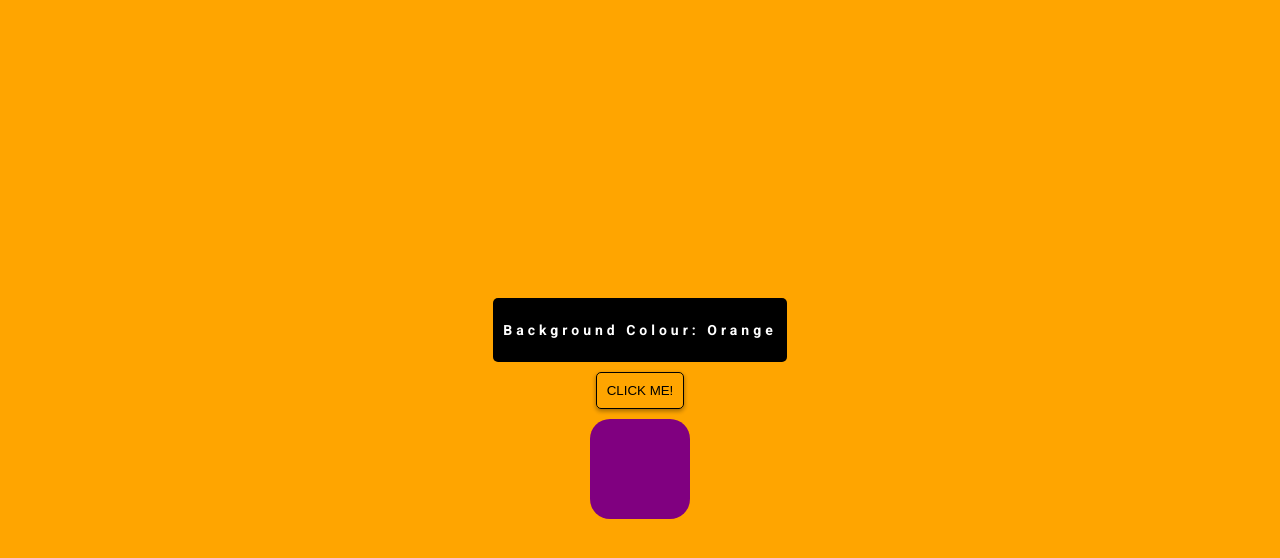
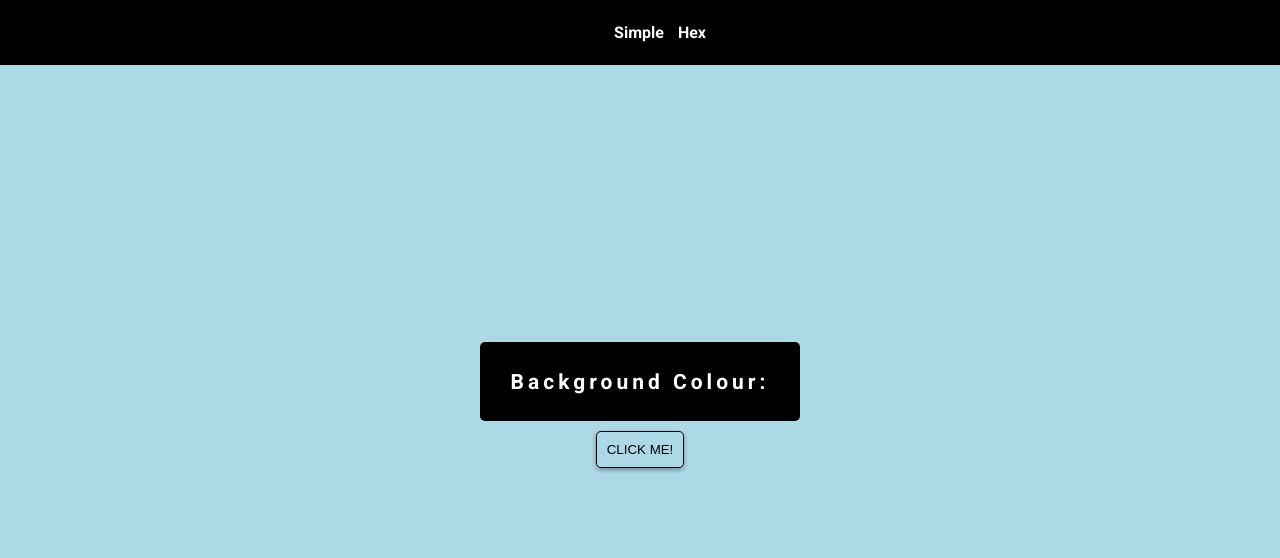
Before and after one commit to lucyHD/colour-flipper, a plain HTML site: page index.html in a window 1280 px wide. Both pictures are taken after a click on the button "CLICK ME!". Drawn offline with Linux system fonts and the light colour scheme.

Commit message:
add nav-bar

```diff
--- a/app.js
+++ b/app.js
@@ -1,14 +1,16 @@
 const button = document.getElementById("button");
 const emptySpanForColour = document.getElementById("container__content--span");
-const squareOfColour = document.getElementById("squareOfColour")
-const colours = ['green', 'blue', 'yellow', 'orange', 'purple']
+const colours = ['green', 'blue', 'yellow', 'orange', 'purple', 'orange', 'lightblue', 'red', 'lightgreen', 'white', 'pink']
+const colourPicker = document.getElementsByClassName("color-picker");
+const letters = ['A', 'a', 'B', 'b', 'C', 'c', 'D', 'd', 'E', 'e', 'F', 'f']
+const numbers = [0,1,2,3,4,5,6,7,8,9]
 
 
 
 //functions
 
 const changeBackgroundColour = (event) => {
-    let currentColor = colours[Math.floor(Math.random() * 5)]
+    let currentColor = colours[Math.floor(Math.random() * 10)]
 
     let colorWithCapitalFirstLetter = (currentColor.slice(0, 1)).toUpperCase() + currentColor.slice(1)
 
@@ -17,13 +19,23 @@ const changeBackgroundColour = (event) => {
 
 }
 
-const changeSquareColour = () => {
-    let currentColor = colours[Math.floor(Math.random() * 5)]
-    squareOfColour.style.backgroundColor = currentColor;
+
+const changeBackGroundColourHex = () => {
+
+    let currentLetter = letters[Math.floor(Math.random() * 11)]
+    let currentNumber = Math.floor(Math.random() * 9)
+
+    let hexNumber = currentLetter + currentNumber + '';
+    console.log(hexNumber)
+    console.log(hexNumber,hexNumber,hexNumber)
+    //generate a hex color
+
+    //change current color to be hex colour
+    //fill empty span with hex colour #234345
 
 }
 
-//event listener
 
-button.addEventListener("click", changeBackgroundColour)
-button.addEventListener("click", changeSquareColour);
+//event listeners
+
+button.addEventListener("click", changeBackGroundColourHex);
--- a/index.html
+++ b/index.html
@@ -10,11 +10,19 @@
 
 </head>
 <body>
+    <nav class="nav">
 
+        <ul class="nav-list">
+            <li><a>Simple</a></li>
+            <li><a>Hex</a></li>
+        </ul>
+    </nav>
+
+<main>
     <div class="container">
 
         <div class="container__content">
-            <p>Background Colour: <span id="container__content--span"></span> </p>
+            <h2>Background Colour: <span id="container__content--span"></span> </h2>
 
 
         </div>
@@ -22,8 +30,8 @@
 
          <button class="button" id="button"> CLICK ME! </button>
 
-         <div id="squareOfColour"></div>
     </div>
+</main>
     <script src="app.js"></script>
 </body>
 </html>
--- a/style.css
+++ b/style.css
@@ -1,8 +1,29 @@
 body {
     background-color: lightblue;
     font-family: 'Roboto', sans-serif;
+    margin: 0;
 }
 
+.nav {
+    background-color: black;
+    color: white;
+    position: fixed;
+    width: 100vw;
+}
+
+h4 {
+    margin-left: 10%;
+}
+
+.nav-list {
+    display: flex;
+    justify-content: center;
+    list-style: none;
+}
+
+.nav-list li {
+    padding: 7px;
+}
 
 .container {
     height: 100vh;
@@ -16,12 +37,14 @@ body {
 .container__content {
 
     font-size: 14px;
+    text-align: center;
     letter-spacing: 4px;
     background-color: black;
     color: white;
     padding: 10px;
     border-radius: 5px;
     margin: 10px;
+    min-width: 300px;
 }
 
 
@@ -34,11 +57,3 @@ body {
     box-shadow: 0 2px 4px 0 rgba(0, 0, 0, 0.2), 0 2px 5px 0 rgba(0, 0, 0, 0.19);
 
 }
-
-#squareOfColour {
-    margin: 10px;
-    background-color: red;
-    height: 100px;
-    width: 100px;
-    border-radius: 20px;
-}
```
